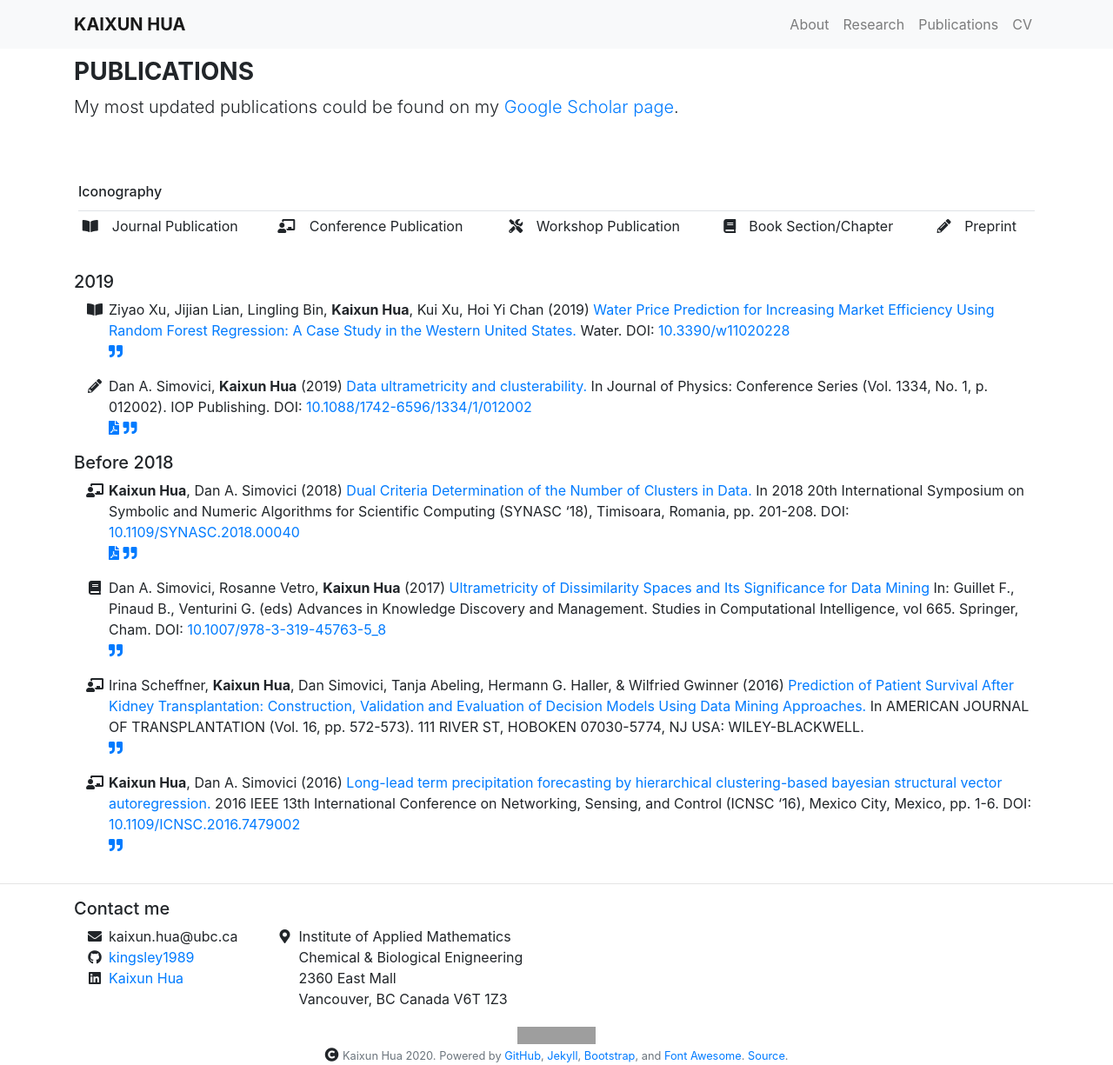
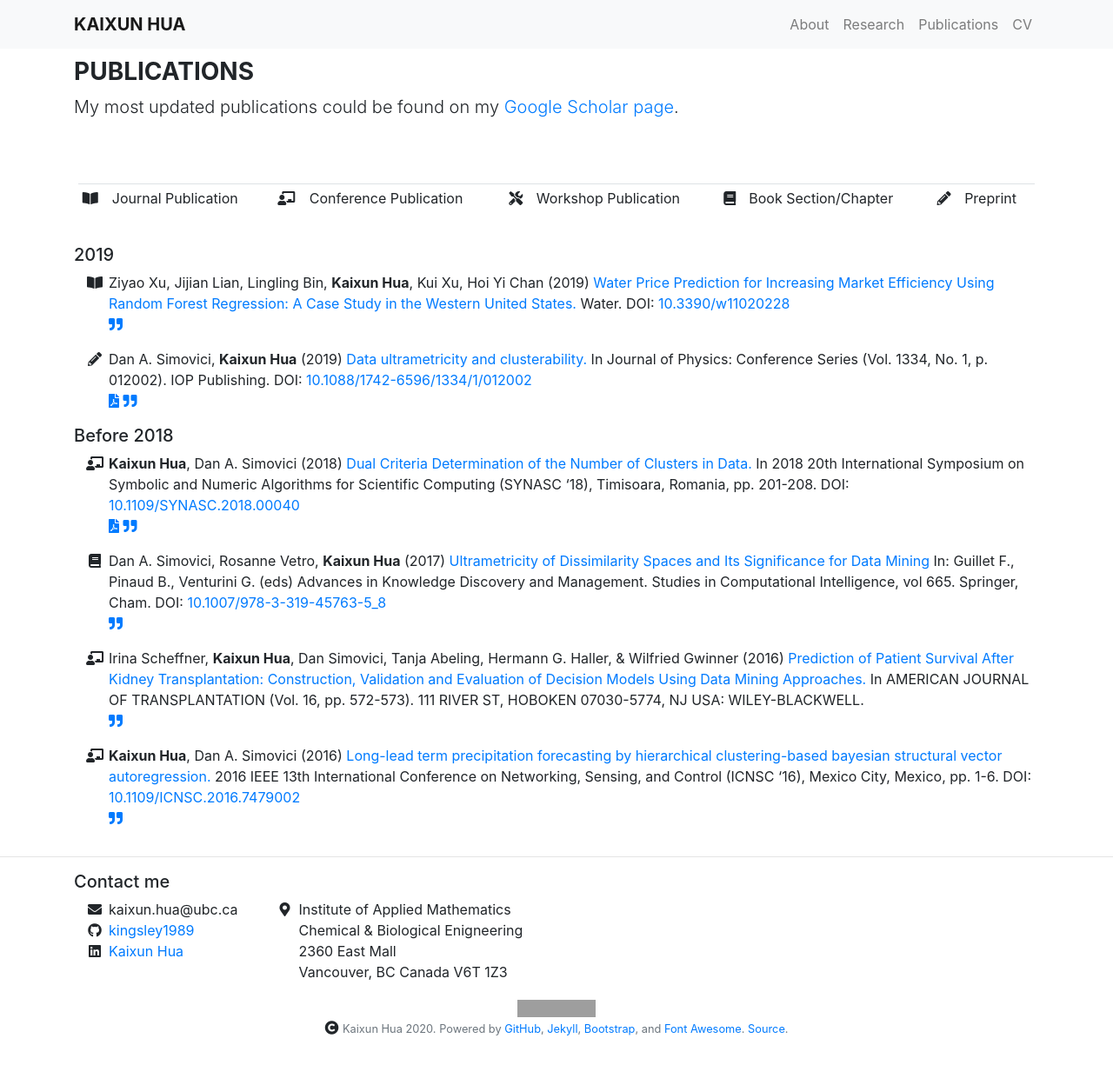
Before and after one commit to kingsley1989/kingsley1989.github.io, a Jekyll site: the page built from _pages/publications.md, in a window 1280 px wide. Shown: the whole page at 87% size. Built offline with Jekyll 4.4.1, drawn with Linux system fonts in a browser that asks for light colours; nearby versions of some CDN libraries; after the commit the page ends 1194 px from its top, so only the background shows below that; grey boxes are pictures that could not be loaded.

Commit message:
update pub layout

```diff
--- a/_layouts/publications.html
+++ b/_layouts/publications.html
@@ -18,10 +18,7 @@ layout: default
   <!-- This first row will contain a bit of explanatory text about how this page is organized and a table w/icon explanations. -->
   <div class="row">
     <!-- Icon definitions table -->
-    <!-- <div class="col"> -->
-      <!-- <div class="card" id="iconography-table" style="width: 60rem;"> -->
     <div class="card-body">
-          <h6 class="card-title">Iconography</h6>
       <table class="table table-sm">
         <thead class="thead-dark">
         </thead>
@@ -41,8 +38,6 @@ layout: default
         </tbody>
       </table>
     </div>
-      <!-- </div> -->
-    <!-- </div> -->
   </div>
   <!-- This next enumerates all publications listed in publications.yml by category. -->
   <div class="row">
```
Lines whose indentation alone changed are shown as unchanged.
